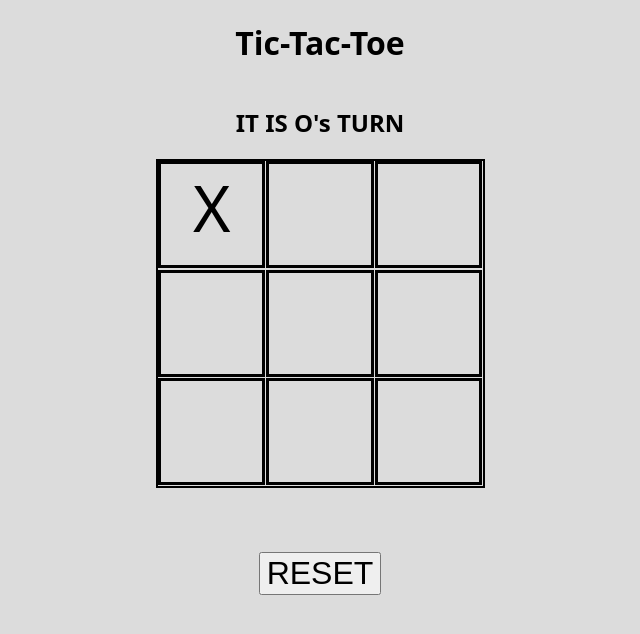
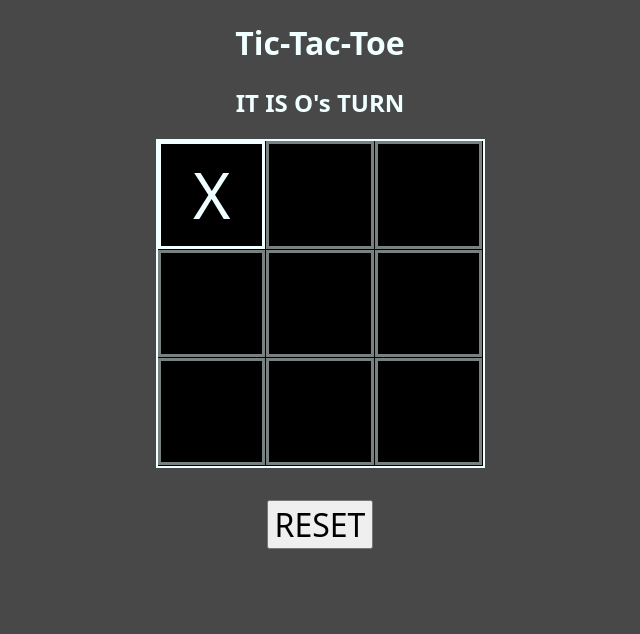
Before and after one commit to aufalala/javascript-browser-game-tic-tac-toe-lab, a plain HTML site: page index.html in a window 1280 px wide. Both pictures are taken after a click on the element 531 px from the left and 214 px from the top of the page. Shown: the whole page, without its empty margins (320-960 px from the left). Drawn offline with Linux system fonts and the light colour scheme.

Commit message:
feat: added styling and transition animations

```diff
--- a/css/style.css
+++ b/css/style.css
@@ -1,11 +1,13 @@
 body {
-  background-color: gainsboro;
+  background-color: rgb(72, 72, 72);
+  color: azure;
   /* Use a system font, if none are available use an available sans-sarif */
   font-family: system-ui, sans-serif;
   margin: 0;
   display: flex;
   flex-direction: column;
   align-items: center;
+  place-items: center;
 }
 
 .board {
@@ -13,7 +15,8 @@ body {
   flex-wrap: wrap;
   align-items: center;
   justify-content: space-around;
-  border: 2px solid black;
+  border: 2px solid azure;
+  background-color: black;
   width: 325px;
   aspect-ratio: 1/1;
 }
@@ -21,13 +24,42 @@ body {
 .sqr {
   width: 33%;
   aspect-ratio: 1/1;
-  border: 3px solid black;
-  font-size: 64px;
+  border: 3px solid azure;
+  background-color: black;
+  color: azure;
+  /* font-size: 400%; */
+  padding: 0;
   text-align: center;
+  align-items: center;
+  align-content: center;
   box-sizing: border-box;
+  transition: background 0.9s ease, color 0.9s ease, opacity 0.9s ease, font-size 0.9s ease;
+  opacity: 0.5;
+  font-size: 0;
+}
+
+.sqr.filled {
+    opacity: 1;
+    font-size: 400%;
+}
+
+#message {
+  overflow: hidden;
+  max-height: 1.5em;
+  transition: max-height 2s ease;
+}
+
+#message.extended {
+  max-height: 100px;
 }
 
 #reset {
+    font-family: system-ui, sans-serif;
     font-size: 2em;
-    margin: 2em;
+    margin: 1em;
 }
+
+#mainBlock {
+    text-align: center;
+    margin: auto;
+}
--- a/index.html
+++ b/index.html
@@ -1,13 +1,17 @@
 <!DOCTYPE html>
 <html lang="en">
+
 <head>
-  <meta charset="UTF-8">
-  <meta name="viewport" content="width=device-width, initial-scale=1.0">
-  <link rel="stylesheet" href="./css/style.css">
+    <meta charset="UTF-8" />
+    <meta name="viewport" content="width=device-width, initial-scale=1.0" />
+    <link rel="stylesheet" href="./css/style.css" />
     <script defer src="./js/app.js"></script>
     <title>Tic-Tac-Toe</title>
 </head>
+
 <body>
+    <div id="mainBlock">
+
         <h1>Tic-Tac-Toe</h1>
         <h2 id="message">Message</h2>
 
@@ -22,6 +26,9 @@
             <div class="sqr" id="7"></div>
             <div class="sqr" id="8"></div>
         </section>
+
         <button id="reset">RESET</button>
+    </div>
 </body>
+
 </html>
--- a/js/app.js
+++ b/js/app.js
@@ -33,6 +33,12 @@ function init() {
     turn = "X";
     winner = false;
     tie = false;
+    squareEls.forEach((square) => {
+                square.style.background = "black";
+                square.style.color= "azure";
+                square.classList.remove("filled");
+            })
+    messageEl.classList.remove("extended");
     render();
 }
 
@@ -58,7 +64,8 @@ function updateMessage() {
             messageEl.textContent = "ITS A TIE";
             return;
     } else {
-            messageEl.textContent = "CONGRATS YOU WON";
+            messageEl.innerHTML = "CONGRATS YOU WON<br><span style=\"font-size: 20px\">Click on a square to restart</span>";
+            requestAnimationFrame(() => {messageEl.classList.add("extended")});
             return;
         }
 }
@@ -66,10 +73,17 @@ function updateMessage() {
 function handleClick(event) {
     const squareIndex = event.target.id;
     console.log(squareIndex);
-    if (board[squareIndex]) {
+
+    if (winner) {
+        init();
+        placePiece(squareIndex);
+        checkForWinner();
+        checkForTie();
+        switchPlayerTurn();
+        render();
         return;
     }
-    if (winner) {
+    if (board[squareIndex]) {
         return;
     }
     placePiece(squareIndex);
@@ -81,6 +95,7 @@ function handleClick(event) {
 
 function placePiece(index) {
     board[index] = turn;
+    squareEls[index].classList.add("filled");
     console.log(board);
 }
 
@@ -92,6 +107,10 @@ function checkForWinner() {
             board[combo[0]] === board[combo[2]])
          {
             winner = true;
+            combo.forEach((square) => {
+                squareEls[square].style.background = "azure";
+                squareEls[square].style.color= "black";
+            })
             console.log("winner!!!!");
         }
     })
```
Lines whose indentation alone changed are shown as unchanged.
